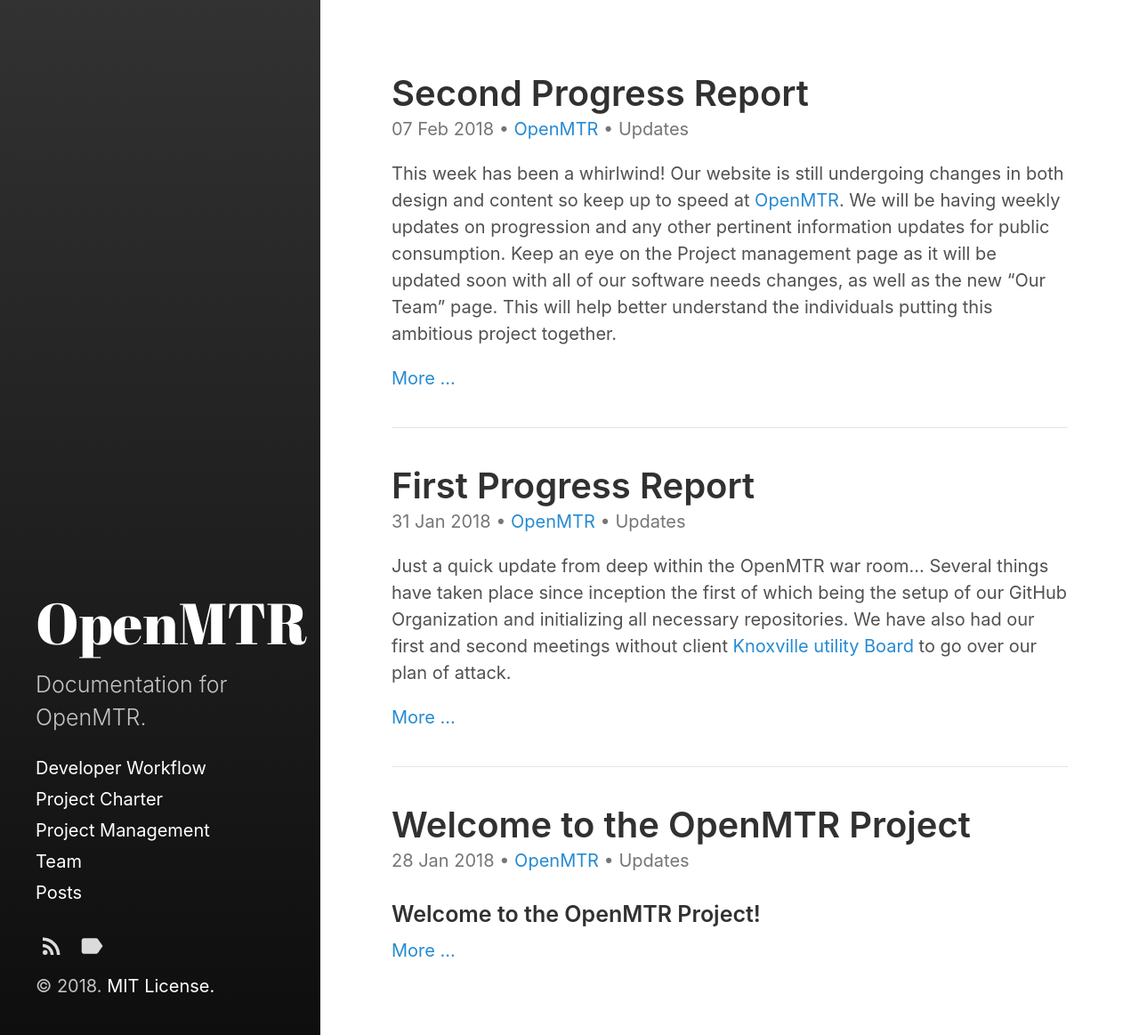
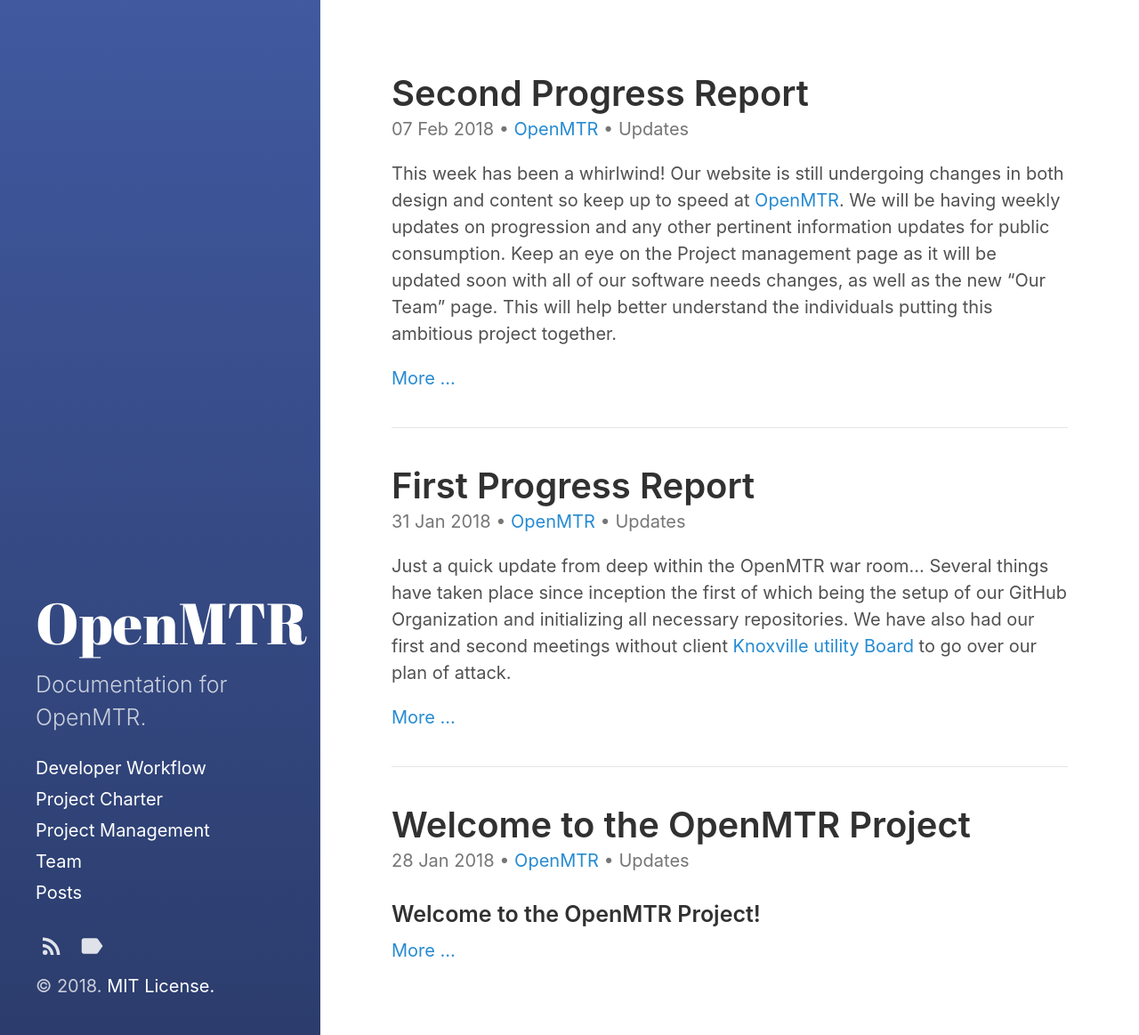
Before and after one commit to knoxville-utilities-board/OpenMTR.github.io_2018, a Jekyll site: the page built from index.html, in a window 1280 px wide. Shown: the whole page at 89% size. Built offline with Jekyll 4.4.1, drawn with Linux system fonts in a browser that asks for light colours; the list of posts is cut into pages by our own code.

Commit message:
chore: set sidebar color to KUB blue

```diff
--- a/assets/css/main.scss
+++ b/assets/css/main.scss
@@ -3,4 +3,5 @@
 # only main files contain this front matter, not partials.
 ---
 
+$sidebar-bg-color: #364B86;
 @import "hydeout";
```
